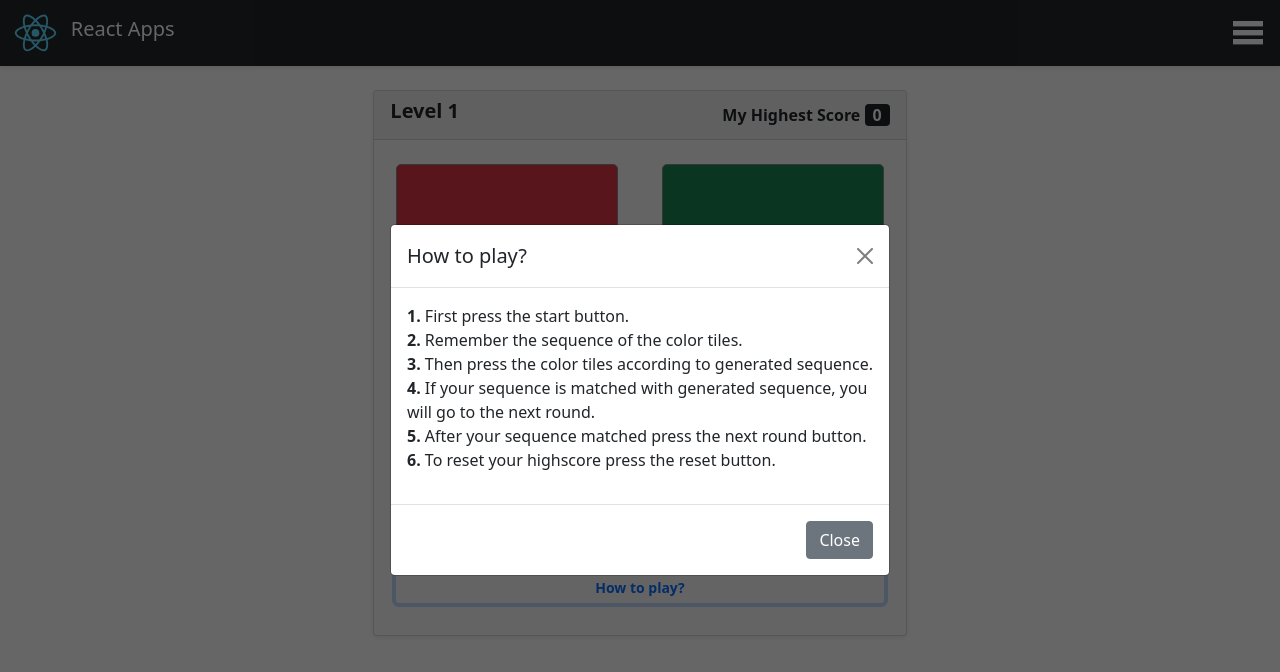
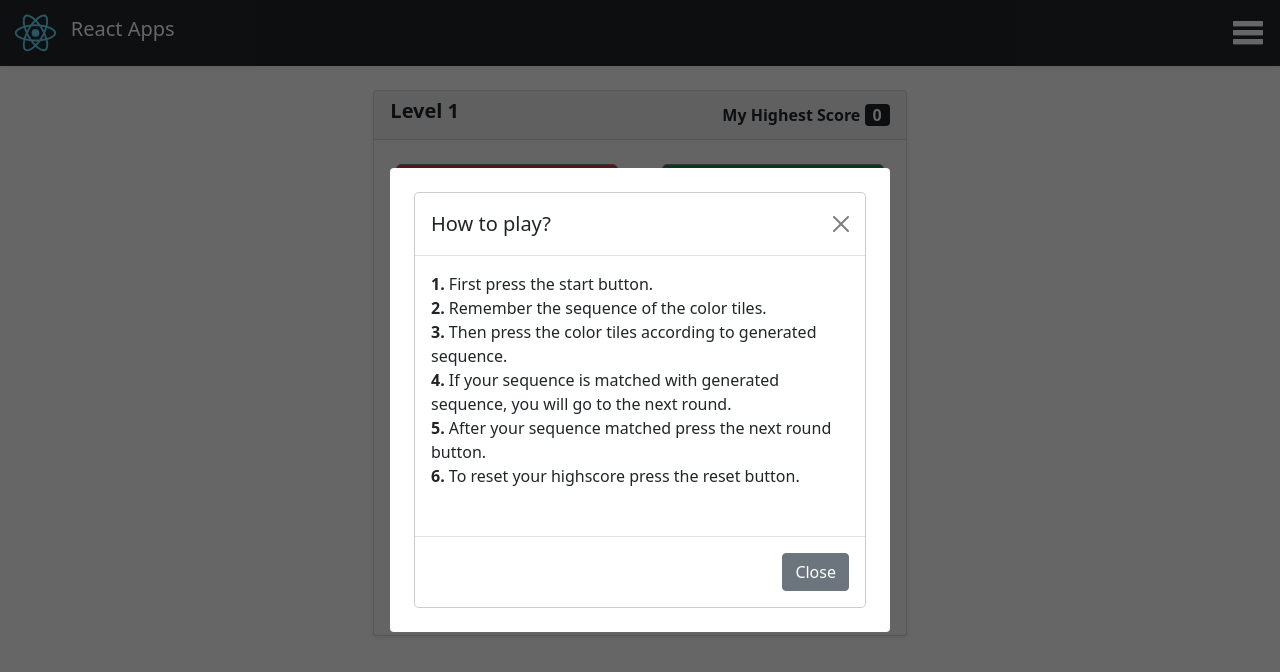
Before and after one commit to maulik46/react-blog, a React (Create React App) app: page /simon-game in a window 1280 px wide. Both pictures are taken after a click on the button "How to play?". Shown: the top 672 px of the page. Built offline with nearby package versions, Linux system fonts and the light colour scheme.

Commit message:
bs modal update

```diff
--- a/src/components/BlogCreateModel.js
+++ b/src/components/BlogCreateModel.js
@@ -25,9 +25,9 @@ export default function BlogCreateModel({ onClose, submitBlogData }) {
     return (
         <React.Fragment>
             <div>
-                <div className="modal-dialog set-model-with">
+                <div className="modal-dialog set-model-with bg-white p-4 rounded">
                     <div className="modal-content">
-                        <div className="modal-header">
+                        <div className="justify-content-between modal-header">
                             <h5 className="modal-title">Create Todo</h5>
                             <button
                                 type="button"
@@ -77,7 +77,7 @@ export default function BlogCreateModel({ onClose, submitBlogData }) {
                                 </label>
                             </div>
                         </div>
-                        <div className="modal-footer">
+                        <div className="modal-footer mt-3 gap-2">
                             <button
                                 type="button"
                                 className="btn btn-success px-4"
--- a/src/components/BlogModel.js
+++ b/src/components/BlogModel.js
@@ -3,9 +3,9 @@ export default function BlogModel({ title, description, onClose }) {
     return (
         <React.Fragment>
             <div>
-                <div className="modal-dialog overflow-auto set-model-with">
+                <div className="modal-dialog overflow-auto set-model-with bg-white p-4 rounded">
                     <div className="modal-content">
-                        <div className="modal-header">
+                        <div className="justify-content-between modal-header">
                             <h5 className="modal-title">{title}</h5>
                             <button
                                 type="button"
@@ -20,7 +20,7 @@ export default function BlogModel({ title, description, onClose }) {
                                 }}
                             ></p>
                         </div>
-                        <div className="modal-footer">
+                        <div className="modal-footer mt-3 gap-2">
                             <button
                                 type="button"
                                 className="btn btn-secondary"
```
